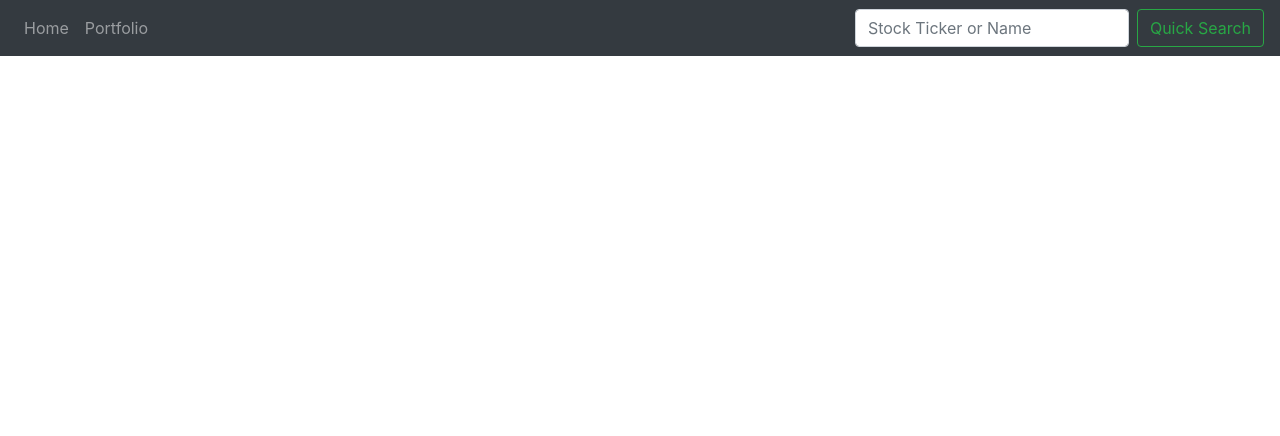
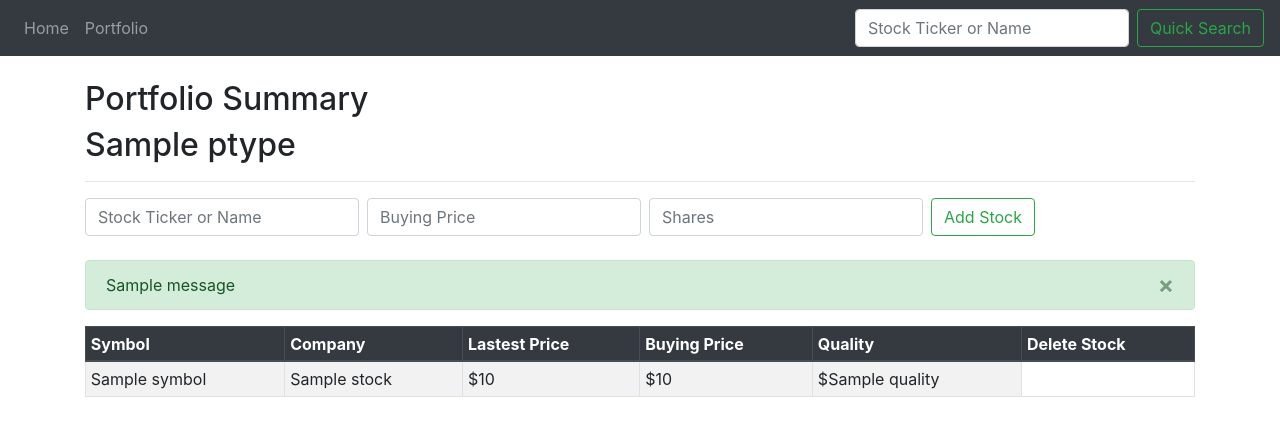
Before and after one commit to 21Average/Stocks-Portfolio-Management, a Django app: template backend/comp3900_stockoverflow/templates/stocks/managePortfolio.html in a window 1280 px wide. Shown: the top 436 px of the page. Run offline with Django 3.2, Linux system fonts and the light colour scheme; the template is opened without the code that fills it: most values are stand-ins (such as "Sample title", 1, 10 or a date in 2020); one stand-in notice (Sample message) is shown; data that the repository does not hold is empty; some libraries are stand-ins or nearby versions.

Commit message:
portfolio is working now

```diff
--- a/backend/comp3900_stockoverflow/stocks/forms.py
+++ b/backend/comp3900_stockoverflow/stocks/forms.py
@@ -21,4 +21,4 @@ class WatchListManageForm(forms.ModelForm):
 class PortfolioManageForm(forms.ModelForm):
     class Meta:
         model = Stock
-        fields = ['ticker']
+        fields = ['ticker','quality','buying_price']
--- a/backend/comp3900_stockoverflow/stocks/models.py
+++ b/backend/comp3900_stockoverflow/stocks/models.py
@@ -6,12 +6,12 @@ from django.contrib.postgres.fields import ArrayField
 class Stock(models.Model):
     #sid = models.IntegerField(verbose_name ='Stock ID', primary_key=True)
     ticker = models.CharField(verbose_name ='Ticker', max_length=10)
-    #quality = models.IntegerField(verbose_name = 'Quality')
+    quality = models.IntegerField(verbose_name = 'Quality',default=0)
     #name = models.CharField(verbose_name ='Stock Name', max_length=10)
     #price = models.DecimalField(max_digits=10,verbose_name ='Price', decimal_places=2, default=0.00)
     #change = models.DecimalField(max_digits=10,verbose_name ='Change',decimal_places=2)
     #stocks_owned = models.ForeignKey('User', verbose_name='Stock Owned', on_delete=models.CASCADE)
-    #buying_price = models.DecimalField(max_digits=10,verbose_name ='Buying Price',decimal_places=2)
+    buying_price = models.DecimalField(max_digits=10,verbose_name ='Buying Price',decimal_places=2,default=0)
     #balance = models.DecimalField(decimal_places=2)
     portfoilo = models.ForeignKey("Portfolio", verbose_name= 'Portfolio' ,on_delete=models.CASCADE)
     #industry = models.CharField(verbose_name ='Belong Industry', max_length=50)
--- a/backend/comp3900_stockoverflow/stocks/urls.py
+++ b/backend/comp3900_stockoverflow/stocks/urls.py
@@ -7,8 +7,7 @@ app_name= 'stocks'
 urlpatterns = [
     path('', home, name='home'),
     path('createPortfolio/', portfolio_create_form, name='createPortfolio'),
-    path('managePortfolio/', portfolio_manage_form, name='managePortfolio'),
-    #path('manageWatchList/<portfolio_pk>', watchList_manage_form, name='manageWatchList'),
     #path('deletestock/<stock_symbol>', delete_stock, name='delete_stock'),
-    path(r'^(?P<portfolio_pk>[\w_]+)/$', watchList_manage_form, name='manageWatchList'),
+    path(r'^(?P<portfolio_pk>[\w_]+)/manageWatchList/$', watchList_manage_form, name='manageWatchList'),
+    path(r'^(?P<portfolio_pk>[\w_]+)/managePortfolio/$', portfolio_manage_form, name='managePortfolio'),
 ]
--- a/backend/comp3900_stockoverflow/templates/stocks/managePortfolio.html
+++ b/backend/comp3900_stockoverflow/templates/stocks/managePortfolio.html
@@ -5,5 +5,55 @@ Manage Portfolio
 {% endblock %}
 
 {% block content %}
+    <br>
+    <h2>Portfolio Summary</h2>
+    <h2>{{portfolio.ptype}}</h2>
+    <hr>
 
+    <form method="POST" action="{% url 'stocks:managePortfolio' portfolio.pk %}" class="form-inline my-2 my-lg-0">
+        {% csrf_token %}
+        <input class="form-control mr-sm-2" type="add" placeholder="Stock Ticker or Name" aria-label="Add" name="ticker">
+        <input class="form-control mr-sm-2" type="add" placeholder="Buying Price" aria-label="Add" name="buying_price">
+        <input class="form-control mr-sm-2" type="add" placeholder="Shares" aria-label="Add" name="quality">
+        <button class="btn btn-outline-success my-2 my-sm-0" type="submit">Add Stock</button>
+    </form>
+    <br>
+    {% block messages %}
+    {% if messages %}
+        {% for message in messages %}
+            <div class="alert alert-{{ message.tags }}">  <!-- singular -->
+                <a class="close" data-dismiss="alert">×</a>
+                {{ message|safe }}
+            </div>
+        {% endfor %}
+    {% endif %}
+    {% endblock %}
+
+    {% if stockdata %}
+    <table class="table table-striped table-bordered table-hover table-sm">
+        <thead class="thead-dark">
+          <tr>
+            <th scope="col">Symbol</th>
+            <th scope="col">Company</th>
+            <th scope="col">Lastest Price</th>
+            <th scope="col">Buying Price</th>
+            <th scope="col">Quality</th>
+            <th scope="col">Delete Stock</th>
+          </tr>
+        </thead>
+        <tbody>
+            {% for stock,user_stock in stockdata %}
+            <tr>
+                <td>{{stock.symbol}}</td>
+                <td>{{stock.companyName}}</td>
+                <td>${{stock.latestPrice |floatformat:-2 }}</td>
+                 <td>${{user_stock.buying_price}}</td>
+                <td>${{user_stock.quality}}</td>
+
+            </tr>
+            {% endfor %}
+
+        </tbody>
+      </table>
+    {% endif%}
 {% endblock %}
--- a/backend/comp3900_stockoverflow/templates/stocks/manageWatchList.html
+++ b/backend/comp3900_stockoverflow/templates/stocks/manageWatchList.html
@@ -1,12 +1,13 @@
 {% extends 'base.html' %}
 
 {% block title %}
-Manage Portfolio
+Manage Watch List
 {% endblock %}
 
 {% block content %}
     <br>
     <h2>Portfolio Summary</h2>
+    <h2>{{portfolio.ptype}}</h2>
     <hr>
 
     <form method="POST" action="{% url 'stocks:manageWatchList' portfolio.pk %}" class="form-inline my-2 my-lg-0">
```
Also changed, not shown: backend/comp3900_stockoverflow/stocks/views.py (+61 -8 lines), backend/comp3900_stockoverflow/templates/stocks/createPortfolio.html (+9 -0 lines), backend/comp3900_stockoverflow/stocks/migrations/0003_auto_20210401_0639.py (added).
